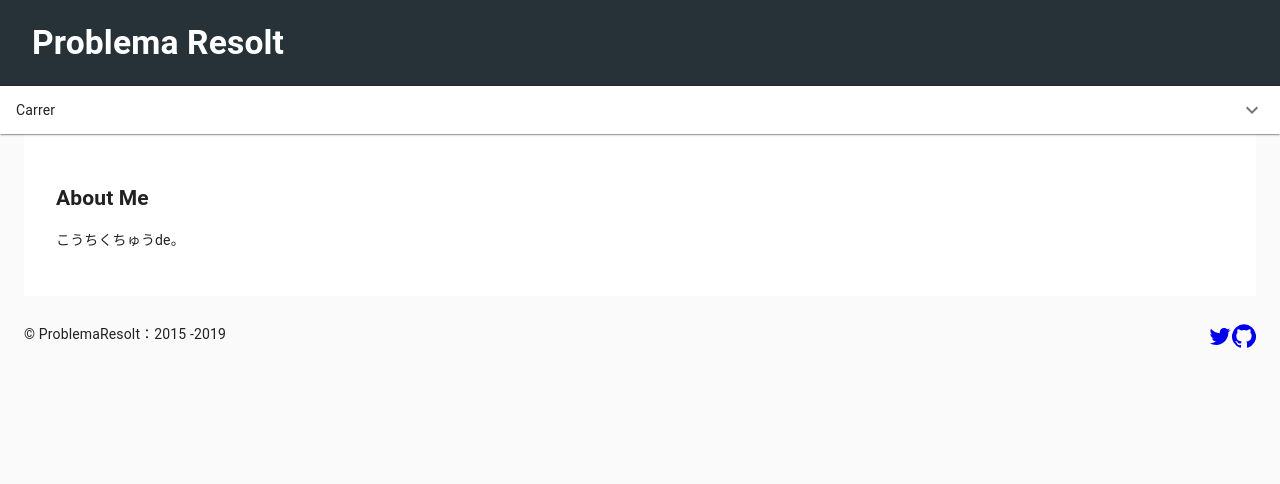
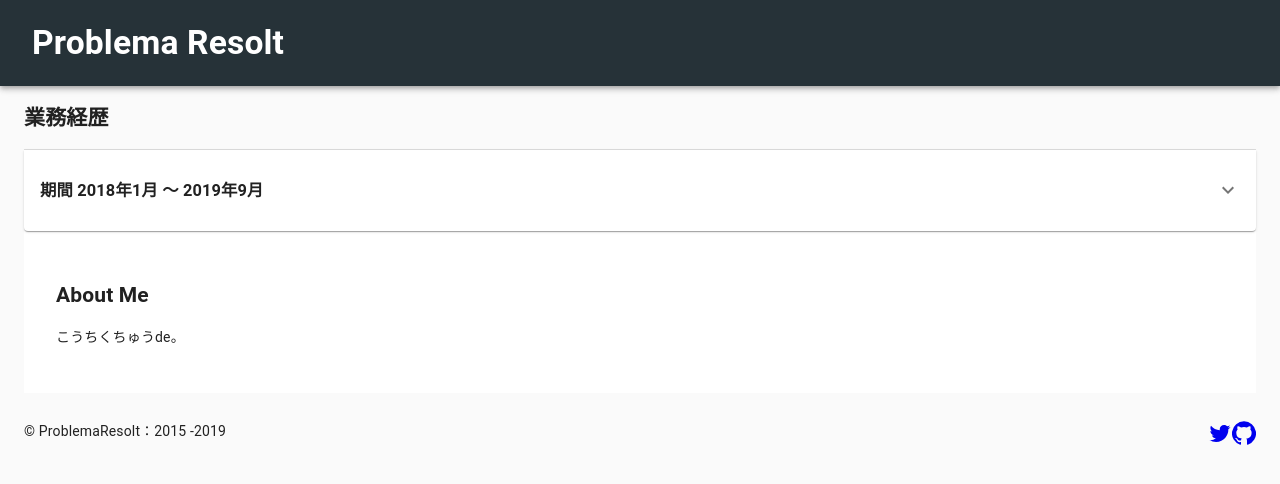
Before and after one commit to ProblemaResolt/official, a React app: page /Career in a window 1280 px wide. Shown: the top 484 px of the page. Built offline with nearby package versions, Linux system fonts and the light colour scheme; the HTML template or start-up script is replaced by a standard one.

Commit message:
add:prod

```diff
--- a/src/components/Contents/Career.tsx
+++ b/src/components/Contents/Career.tsx
@@ -13,8 +13,7 @@ export default class Contents extends React.Component<IProps> {
         <CssBaseline />
         <Container maxWidth="xl">
               <section className="contents">
-                <h2>経歴</h2>
-                <h3>期間 2018年1月 〜 2019年9月</h3>
+                <h3>業務内容</h3>
                 <p>
                   勤怠管理システムやフロアマップ作成、機材管理ツールのフロントエンド担当
                   主に製作者と社内調整を行い、社内の要望や改善点をまとめ制作の仕様決めから制作まで行っていました。
--- a/src/components/Contents/Contents.tsx
+++ b/src/components/Contents/Contents.tsx
@@ -17,17 +17,24 @@ export default class Contents extends React.Component<IProps> {
   public render() {
     return (
       <React.Fragment>
+        <Container maxWidth="xl">
+          <h2>
+            業務経歴
+          </h2>
         <ExpansionPanel>
           <ExpansionPanelSummary
             expandIcon={<ExpandMoreIcon />}
             aria-controls="panel1a-content"
             id="panel1a-header"
-          > Carrer
+          >
+            <h3>期間 2018年1月 〜 2019年9月</h3>
+
           </ExpansionPanelSummary>
           <ExpansionPanelDetails>
             <Carrer />
           </ExpansionPanelDetails>
         </ExpansionPanel>
+        </Container>
         <CssBaseline />
         <Container maxWidth="xl">
           <section className="contents">
```
Also changed, not shown: 2 other files (tests, documents, lock files or other folders).
